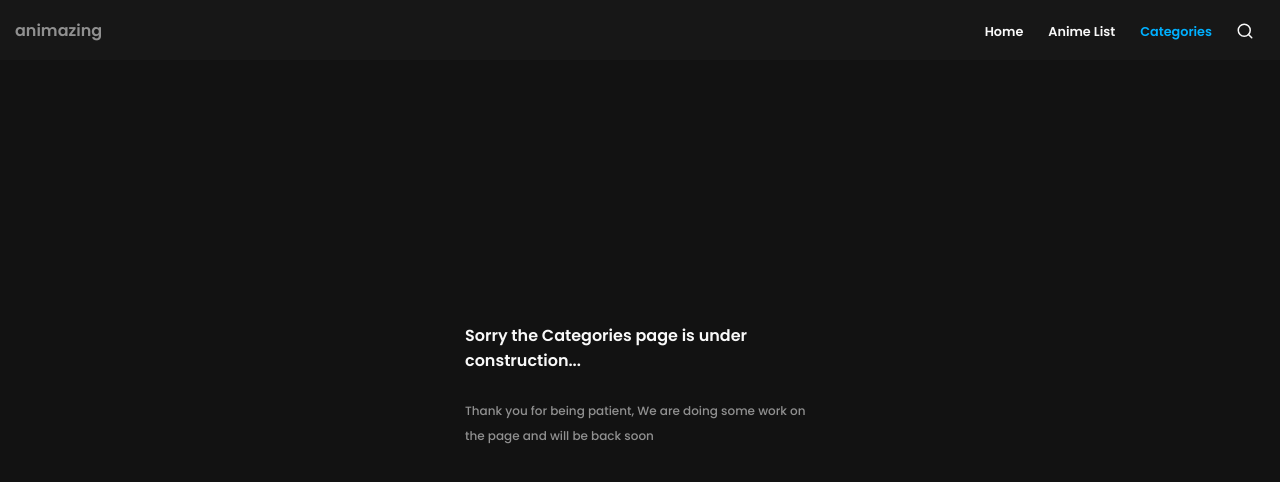
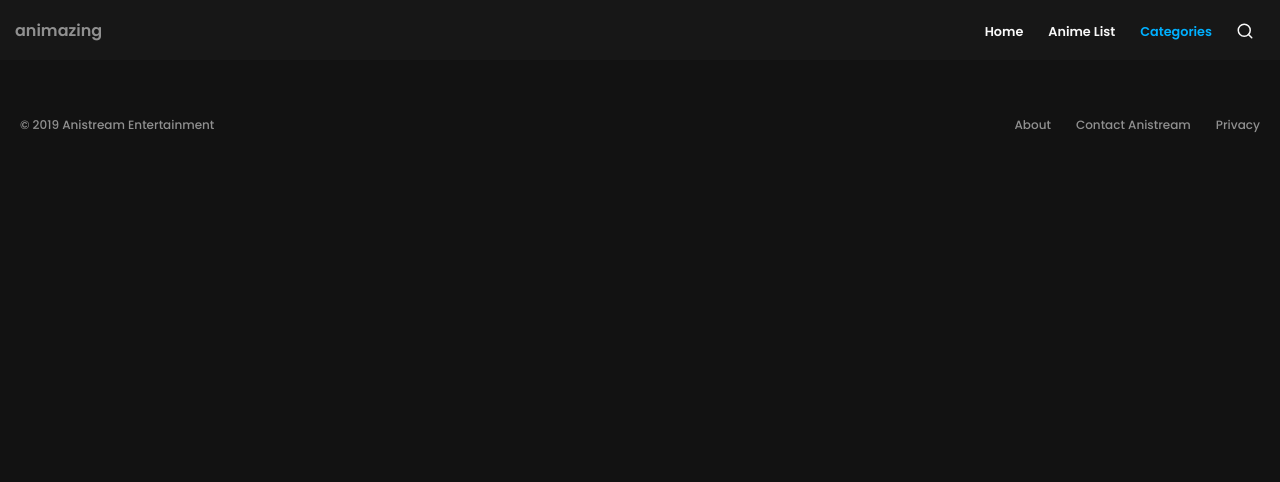
Before and after one commit to eclair-29/anistream, a React (Create React App) app: page /categories in a window 1280 px wide. Shown: the top 482 px of the page. Built offline with nearby package versions, Linux system fonts and the light colour scheme.

Commit message:
delete placeholder

```diff
--- a/src/app/animelist/AnimeList.jsx
+++ b/src/app/animelist/AnimeList.jsx
@@ -9,7 +9,7 @@ class AnimeList extends Component {
   render() {
     return (
       <div className="anime-list">
-        <Placeholder>Anime List</Placeholder>
+
       </div>
     );
   }
--- a/src/app/categories/Categories.jsx
+++ b/src/app/categories/Categories.jsx
@@ -9,7 +9,7 @@ class Categories extends Component {
   render() {
     return (
       <div className="categories">
-        <Placeholder>Categories</Placeholder>
+
       </div>
     );
   }
--- a/src/app/home/Home.jsx
+++ b/src/app/home/Home.jsx
@@ -9,7 +9,7 @@ class Home extends Component {
   render() {
     return (
       <div className="home">
-        <Placeholder>Home</Placeholder>
+
       </div>
     );
   }
--- a/src/app/layout/Placeholder.jsx
+++ /dev/null
@@ -1,17 +0,0 @@
-import React from "react";
-import PropTypes from "prop-types";
-
-const Placeholder = ({ children }) => {
-  return (
-    <div className="placeholder">
-      <h1>Sorry the {children} page is under construction...</h1>
-      <p>Thank you for being patient, We are doing some work on the page and will be back soon</p>
-    </div>
-  );
-}
-
-Placeholder.propTypes = {
-  children: PropTypes.node.isRequired
-};
-
-export default Placeholder;
```
